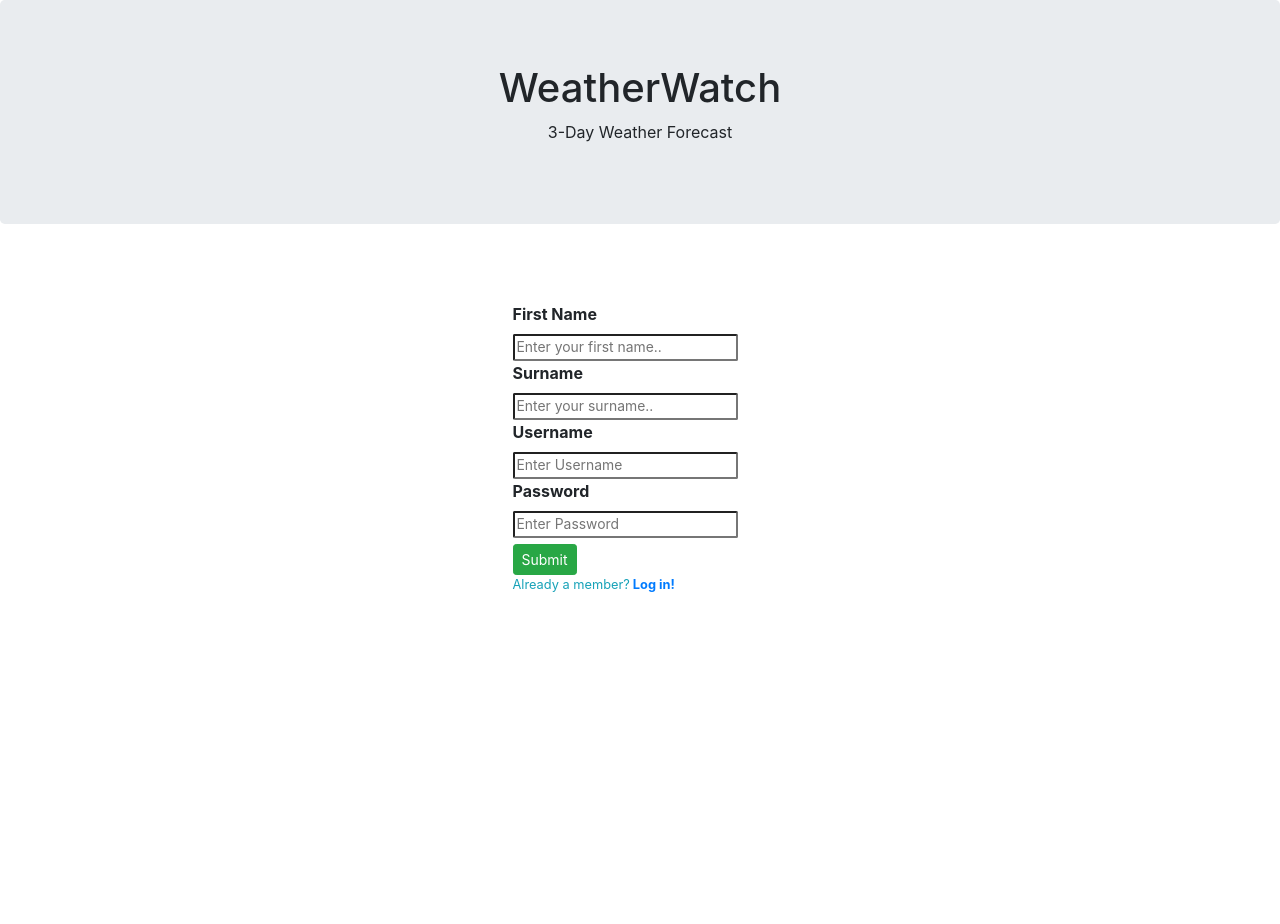
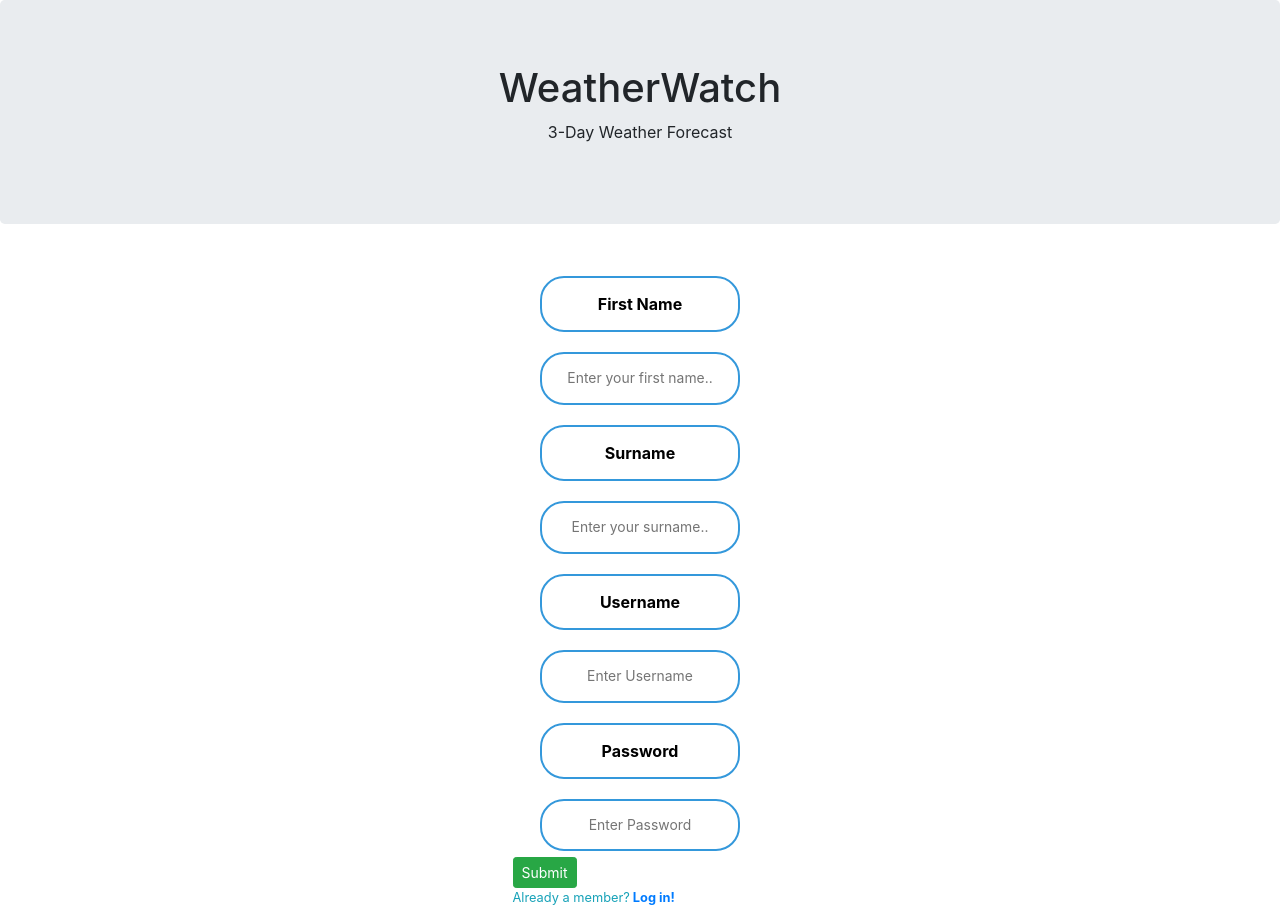
Before and after one commit to StevenDuffy/Flask-Python-Weather-Forecast-App, a Flask app: page /register in a window 1280 px wide. Before the commit the page ends 592 px from the top, so only its background shows below. Run offline with Flask 2, Linux system fonts and the light colour scheme; some libraries are stand-ins or nearby versions.

Commit message:
HTML for Login and Register is sorted

```diff
--- a/FlaskWeatherStation/static/style.css
+++ b/FlaskWeatherStation/static/style.css
@@ -42,7 +42,28 @@ img {
   background-color:#e9ecef;
 }
 .block-elements{
+  border:55;
+  background: white;
   display: block;
+  margin: 20px auto;
+  text-align: center;
+  border: 2px solid #3498db;
+  padding: 14px 10px;
+  width: 200px;
+  outline: none;
+  color: black;
+  border-radius: 24px;
+  transition: 0.25s;
+}
+.text-login
+{
+  font-size: 1.00rem;
+  text-align: center;
+  border-radius: 0.5px;
+}
+.block-elements:focus{
+  width: 280px;
+  border-color: #2ecc71;
 }
 .center-contents{
   justify-content: center;
```
Lines whose indentation alone changed are shown as unchanged.
